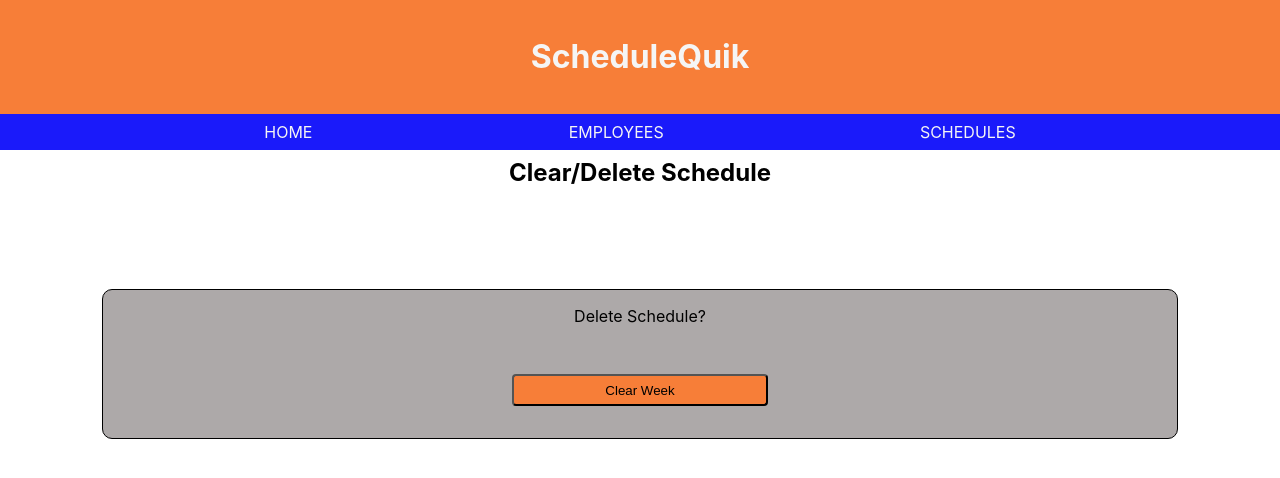
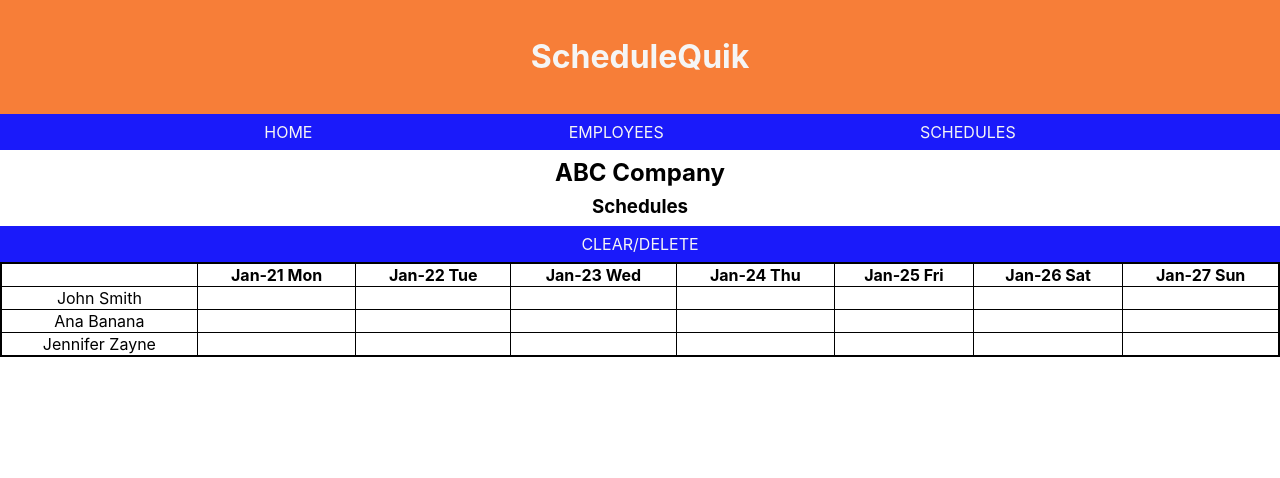
Before and after one commit to StPeteFrank/schedulequik, a React (Create React App) app: page / in a window 1280 px wide. Shown: the top 478 px of the page. Built offline with nearby package versions, Linux system fonts and the light colour scheme.

Commit message:
Comments added CSS and HTML static model complete.

```diff
--- a/src/App.js
+++ b/src/App.js
@@ -16,6 +16,7 @@ class App extends Component {
   render() {
     return (
       <div className="App">
+        {/* This Header and Tabs will be on every view of this app. It serves as directory. */}
         <div className="Header">
           <h1>ScheduleQuik</h1>
         </div>
@@ -27,14 +28,14 @@ class App extends Component {
         <div />
         {/* <Home /> */}
         {/* <Employees /> */}
-        {/* <Schedules /> */}
+        <Schedules />
         {/* <AddPositions /> */}
         {/* <EditPositions /> */}
         {/* <DeletePositions /> */}
         {/* <AddNewEmployees /> */}
         {/* <QuikShiftAdd /> */}
         {/* <QuikShiftEdit /> */}
-        <ClearDeleteSchedule />
+        {/* <ClearDeleteSchedule /> */}
       </div>
     )
   }
--- a/src/Employees.js
+++ b/src/Employees.js
@@ -10,10 +10,14 @@ class Employees extends Component {
             <h3>Employee List</h3>
           </div>
           <div className="AddEditTabs">
+            {/* Add/Edit Positions has 3 different selectable features that take users to their corresponding components view.
+          AddPosition, EditPosition, and DeletePosition views. */}
             <a href="#">ADD/EDIT POSITIONS</a>
+            {/* Add New Employee will take users to AddNewEmployee component view. */}
             <a href="#">ADD NEW EMPLOYEE</a>
           </div>
           <div className="EmployeeContainer">
+            {/* The EmployeeTable will come from EmployeesTable db (HttpGet). */}
             <table className="EmployeeTable">
               <tbody>
                 <tr>
--- a/src/Home.js
+++ b/src/Home.js
@@ -10,7 +10,9 @@ class Home extends Component {
         </div>
         <div className="NavButtons">
           <button>EMPLOYEES</button>
+          {/* Employees button takes you Employees view. */}
           <button>SCHEDULES</button>
+          {/* Schedules button takes you Schedules view. */}
         </div>
       </div>
     )
--- a/src/Schedules.js
+++ b/src/Schedules.js
@@ -10,13 +10,17 @@ class Schedules extends Component {
             <h3>Schedules</h3>
           </div>
           <div className="DeleteTabs">
+            {/* This DeleteTabs will take user to the ClearDelete view. */}
             <a href="#">CLEAR/DELETE</a>
           </div>
           <div className="ScheduleContainer">
+            {/* When user selects an empty cell from the Schedules view they will taken to the QuikShiftAdd view. */}
+            {/* If they select a cell that already has a shift they will be taken to the QuikShiftEdit view. */}
             <table className="ScheduleTable">
               <tbody>
                 <tr>
                   <th />
+                  {/* Hard-coded but would be great to add a feature that keeps track of what week it is. */}
                   <th>Jan-21 Mon</th>
                   <th>Jan-22 Tue</th>
                   <th>Jan-23 Wed</th>
@@ -26,6 +30,7 @@ class Schedules extends Component {
                   <th>Jan-27 Sun</th>
                 </tr>
                 <tr>
+                  {/* The names of employees needs to come from the EmployeesTable db (HttpGet). */}
                   <td>John Smith</td>
                   <td href="#" />
                   <td href="#" />
```
